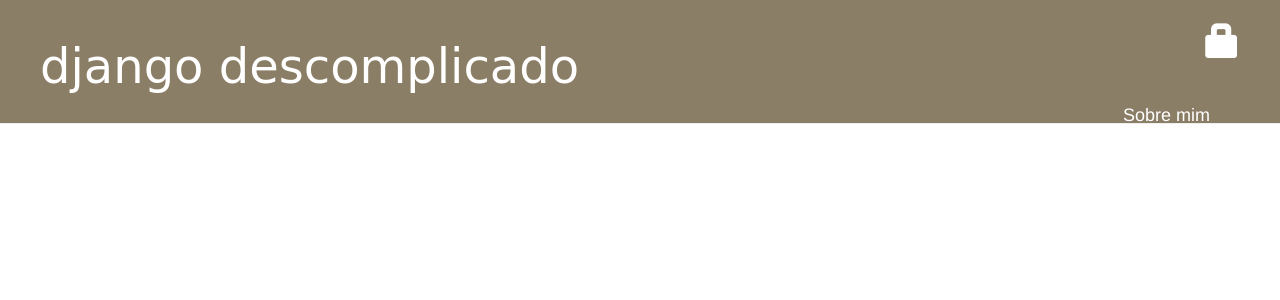
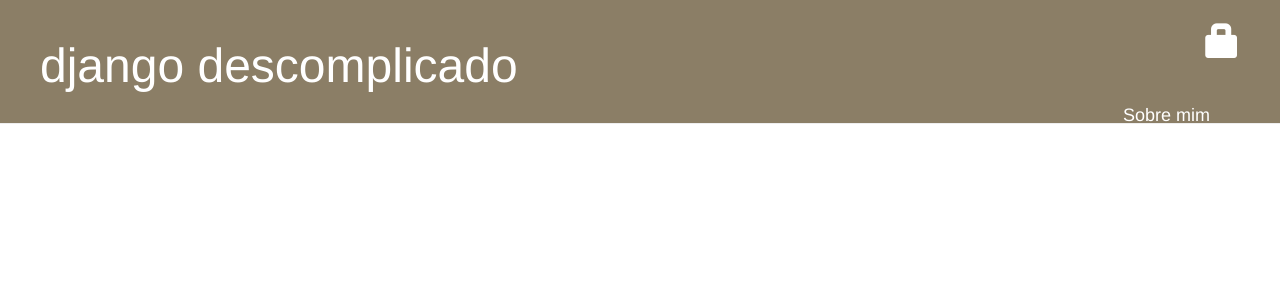
Before and after one commit to maldisnei/my-first-django, a Django app: page / in a window 1280 px wide. Shown: the top 300 px of the page. Run offline with Django 3.2, Linux system fonts and the light colour scheme; data that the repository does not hold is empty; some libraries are stand-ins or nearby versions.

Commit message:
alterando a font-family.

```diff
--- a/blog/static/blog/blog.css
+++ b/blog/static/blog/blog.css
@@ -15,7 +15,7 @@
 }
 
 h1, h2, h3, h4 {
-    font-family: 'Lobster', cursive;
+    font-family: ;
 }
 
 .date {
```
